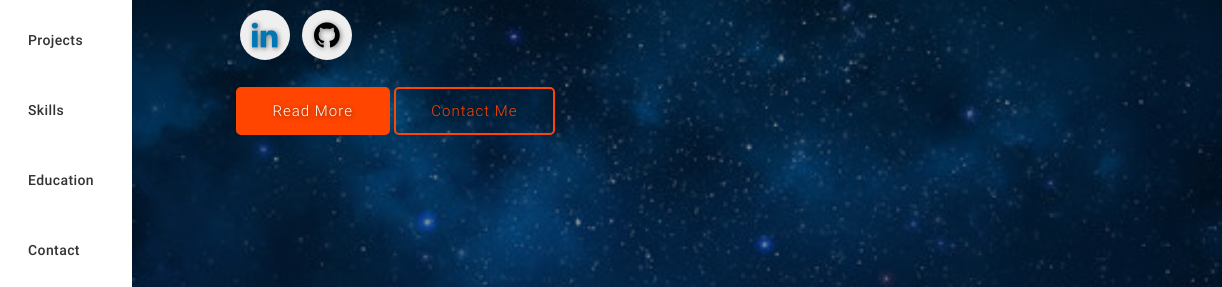
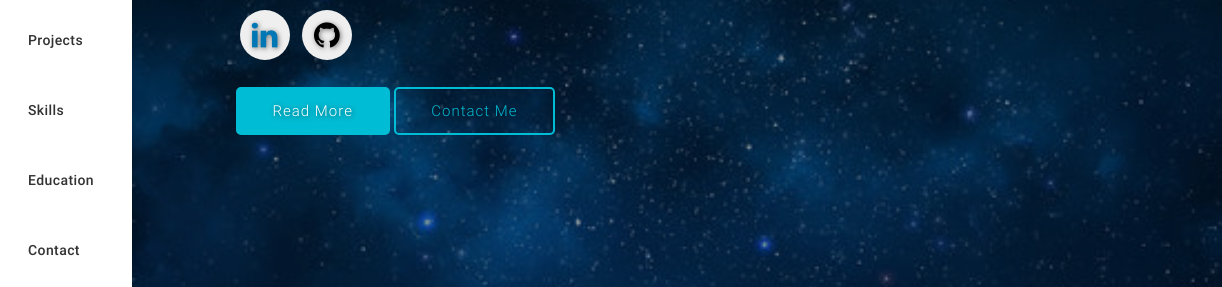
Before and after one commit to BavyaMittal/BavyaMittal.github.io, a plain HTML site: page index.html in a window 1280 px wide. Shown: the part 278-565 px from the top of the page, 58-1280 px from the left. Drawn offline with nearby package versions, Linux system fonts and the light colour scheme; files whose address does not match are found by name.

Commit message:
Changed colour theme for website

```diff
--- a/assets/css/style.css
+++ b/assets/css/style.css
@@ -84,9 +84,9 @@
 .readme {
   position: relative;
   padding: 11px 35px;
-  background: #ff4500;
-  color: #FFFFFF;
-  border: 2px solid #ff4500;
+  background: #00bcd4;
+  color: #ffffff;
+  border: 2px solid #00bcd4;
   font-weight: 600;
   font-size: 15px;
   letter-spacing: 1px;
@@ -104,8 +104,8 @@
   position: relative;
   padding: 11px 35px;
   background: none;
-  color: #ff4500;
-  border: 2px solid #ff4500;
+  color: #00bcd4;
+  border: 2px solid #00bcd4;
   font-weight: 600;
   font-size: 15px;
   letter-spacing: 1px;
@@ -117,7 +117,7 @@
 
 .contactme:hover{
   color: #000000;
-  background-color: #ff4500;
+  background-color: #00bcd4;
 }
 /* main body */
 
@@ -125,7 +125,7 @@
 
 body {
   color: #FFFFFF;
-  background-color: #000000;
+  background: linear-gradient(135deg, #0D0D0D 0%, #1A1A1A 100%);
   font-size: 18px;
 }
 
@@ -141,7 +141,7 @@ body {
 } */
 
 a {
-  color: #004d40;
+  color: #00bcd4;
 }
 
 /* main blockqoute */
@@ -156,8 +156,8 @@ a {
 } */
 
 blockquote {
-  border-left: 5px solid #795548;
-  color: #795548;
+  border-left: 5px solid #8A2Be2;
+  color: #FFFFFF;
   font-size: 125%;
   font-weight: 400;
   margin: 20px 0;
@@ -176,7 +176,7 @@ blockquote * {
 /* main nav */
 
 nav {
-  background: #1a1a40;
+  background: #1E1E3F; /* Dark navy with a hint of purple */
   box-shadow: none;
   height: 0;
 }
@@ -321,11 +321,10 @@ h3 {
 } */
 
 #intro.section {
-  background: #000;
+  background: #101522;
   background-image: url('assets/img/stars.jpg');
   background-repeat: no-repeat;
   background-size: cover;
-  position: relative;
 }
 
 #intro.section .container {
@@ -477,7 +476,7 @@ a.hoverline {
 } */
 
 a.hoverline:hover {
-  border-bottom: 3px solid #ff4500 !important;
+  border-bottom: 3px solid #ff6347 !important;
 }
 
 #skills .card.large {
```
